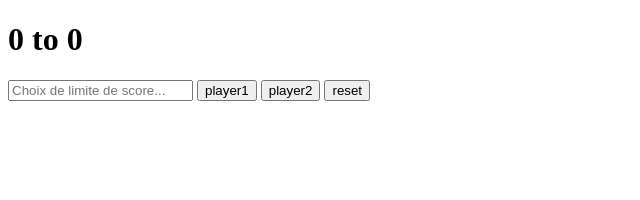
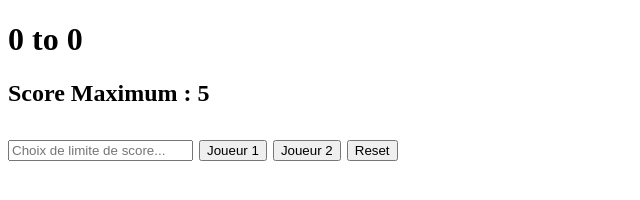
Before and after one commit to Antoine-Goncalves/Score-Keeper, a plain HTML site: page index.html in a window 1280 px wide. Shown: the whole page, without its empty margins (0-640 px from the left). Drawn offline with Linux system fonts and the light colour scheme.

Commit message:
add h2 tag for score to index.html

```diff
--- a/index.html
+++ b/index.html
@@ -20,13 +20,14 @@
 
 	</h1>
 
-	<input type="text" id="input" placeholder="Choix de limite de score...">
+	<h2> Score Maximum : <span class="scoreMax">5</span> <br> <br>
+	<input type="number" id="input" placeholder="Choix de limite de score...">
 
-	<button class="player1">player1</button>
+	<button class="player1">Joueur 1</button>
 
-	<button class="player2">player2</button>
+	<button class="player2">Joueur 2</button>
 
-	<button class="reset">reset</button>
+	<button class="reset">Reset</button>
 
 	<script type="text/javascript" src="js/script.js"></script>
 
```
